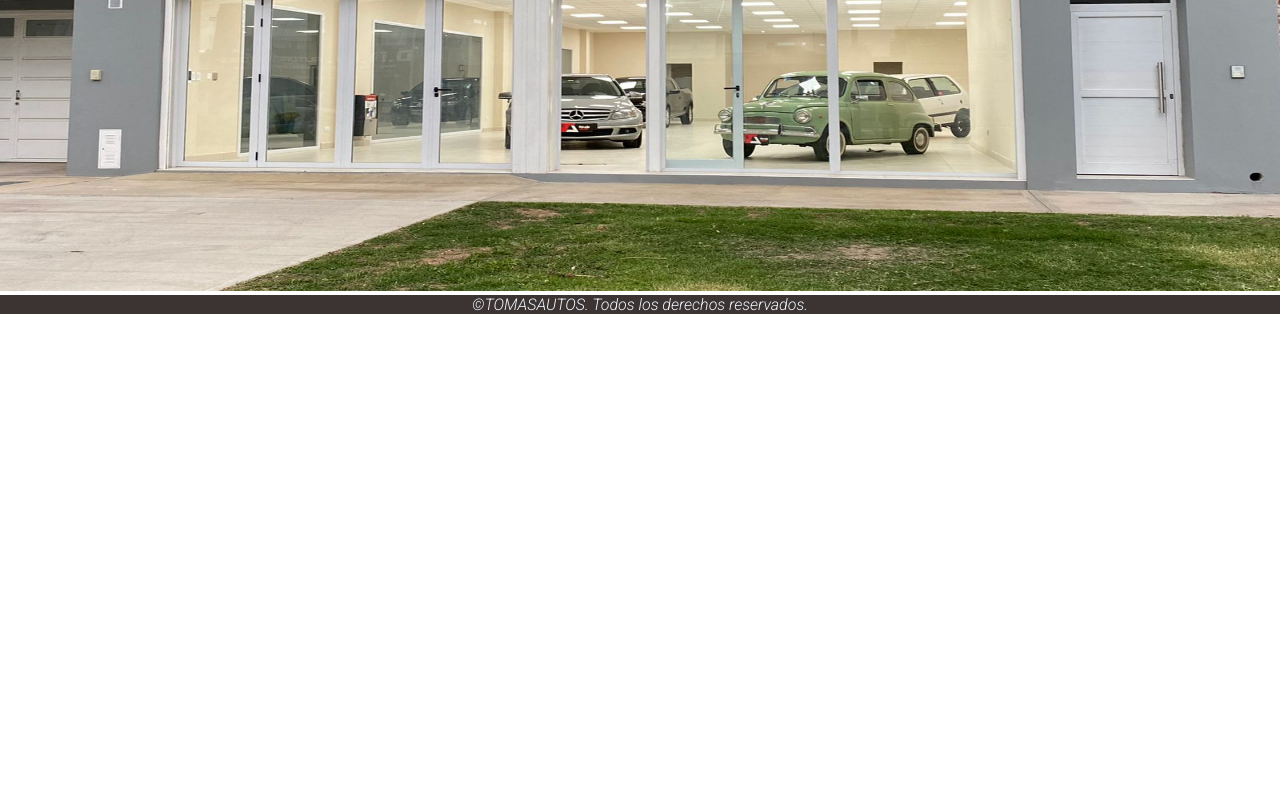
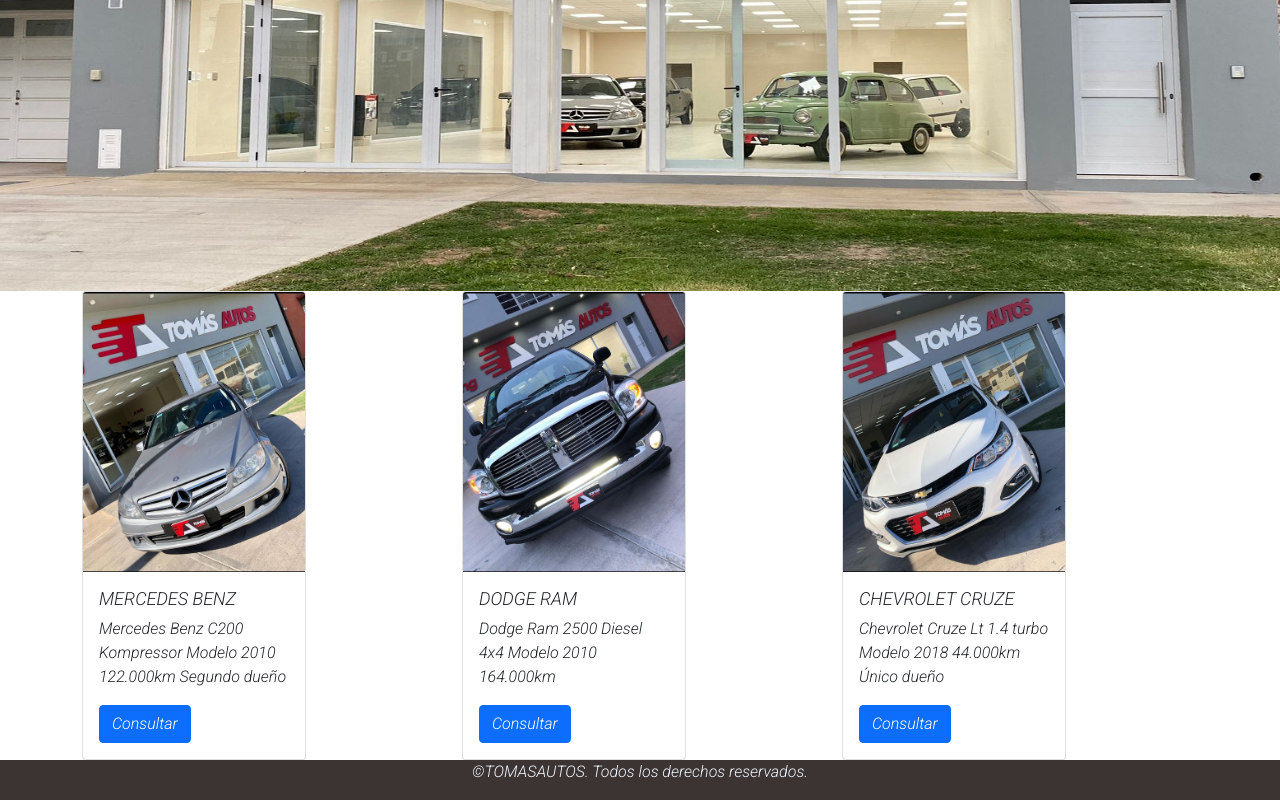
Before and after one commit to LautaroVillar/TomasAutos, a plain HTML site: page pages/autosusados.html in a window 1280 px wide. Shown: the part 321-1121 px from the top of the page. Before the commit the page ends 800 px from the top, so only its background shows below. Drawn offline with nearby package versions, Linux system fonts and the light colour scheme.

Commit message:
aplique bootstrap en autos usados y referencias

```diff
--- a/css/main.css
+++ b/css/main.css
@@ -159,3 +159,8 @@
     padding: 1.5rem;
     margin: 20px;
 }
+
+.card-body h1{
+    font-size: 18px;
+    text-transform: uppercase;
+}
--- a/pages/autosusados.html
+++ b/pages/autosusados.html
@@ -6,6 +6,8 @@
     <meta name="viewport" content="width=device-width, initial-scale=1.0">
       <!--link para fuente de la letra del body-->
       <link href="https://fonts.googleapis.com/css2?family=Roboto:ital,wght@1,300;1,900&display=swap" rel="stylesheet">
+      <!--link de boostratp-->
+    <link href="https://cdn.jsdelivr.net/npm/bootstrap@5.1.3/dist/css/bootstrap.min.css" rel="stylesheet" integrity="sha384-1BmE4kWBq78iYhFldvKuhfTAU6auU8tT94WrHftjDbrCEXSU1oBoqyl2QvZ6jIW3" crossorigin="anonymous">
       <!--link del css-->
       <link rel="stylesheet" href="../css/main.css">
     <title>Autos Usados</title>
@@ -23,13 +25,57 @@
             </ul>
         </nav>
 </header>
-     <main>
-            <img class="portada" src="../img/portada.jpeg" alt="portada" >
-     </main>
+<div>
+    <img class="portada" src="../img/portada.jpeg" alt="portada" >
+</div>
+    <main class="container">
+        <div class="row">
+            <section class="col-4">
+                <div class="card" style="width: 14rem;">
+                    <img src="../img/Mercedesbenz.jpeg" class="card-img-top" alt="Mercedesbenz">
+                    <div class="card-body">
+                      <h1 class="card-title">Mercedes Benz</h1>
+                      <p class="card-text">Mercedes Benz C200 Kompressor
+                        Modelo 2010
+                        122.000km
+                        Segundo dueño</p>
+                      <a href="#" class="btn btn-primary">Consultar</a>
+                    </div>
+                  </div>
+            </section>
+            <section class="col-4">
+                <div class="card" style="width: 14rem;">
+                    <img src="../img/Dogeram.jpeg" class="card-img-top" alt="Dogeram">
+                    <div class="card-body">
+                      <h1 class="card-title">Dodge Ram</h1>
+                      <p class="card-text">Dodge Ram 2500 Diesel 4x4
+                        Modelo 2010
+                        164.000km</p>
+                      <a href="#" class="btn btn-primary">Consultar</a>
+                    </div>
+                  </div>
+            </section>
+            <section class="col-4">
+                <div class="card" style="width: 14rem;">
+                    <img src="../img/Chevroletcruz.jpeg" class="card-img-top" alt="Chevroletcruz">
+                    <div class="card-body">
+                      <h1 class="card-title">Chevrolet Cruze</h1>
+                      <p class="card-text">Chevrolet Cruze Lt 1.4 turbo
+                        Modelo 2018
+                        44.000km
+                        Único dueño</p>
+                      <a href="#" class="btn btn-primary">Consultar</a>
+                    </div>
+                  </div>
+            </section>
+        </div>
+    </main>
      <footer class="footer">
         <p>
              ©TOMASAUTOS. Todos los derechos reservados.
         </p>
     </footer>
+    <!--link js-->
+<script src="https://cdn.jsdelivr.net/npm/bootstrap@5.1.3/dist/js/bootstrap.bundle.min.js" integrity="sha384-ka7Sk0Gln4gmtz2MlQnikT1wXgYsOg+OMhuP+IlRH9sENBO0LRn5q+8nbTov4+1p" crossorigin="anonymous"></script>
 </body>
 </html>
```
Also changed, not shown: pages/referencias.html (+43 -3 lines), img/Chevroletcruz.jpeg (added), img/Dogeram.jpeg (added), img/Mercedesbenz.jpeg (added).
